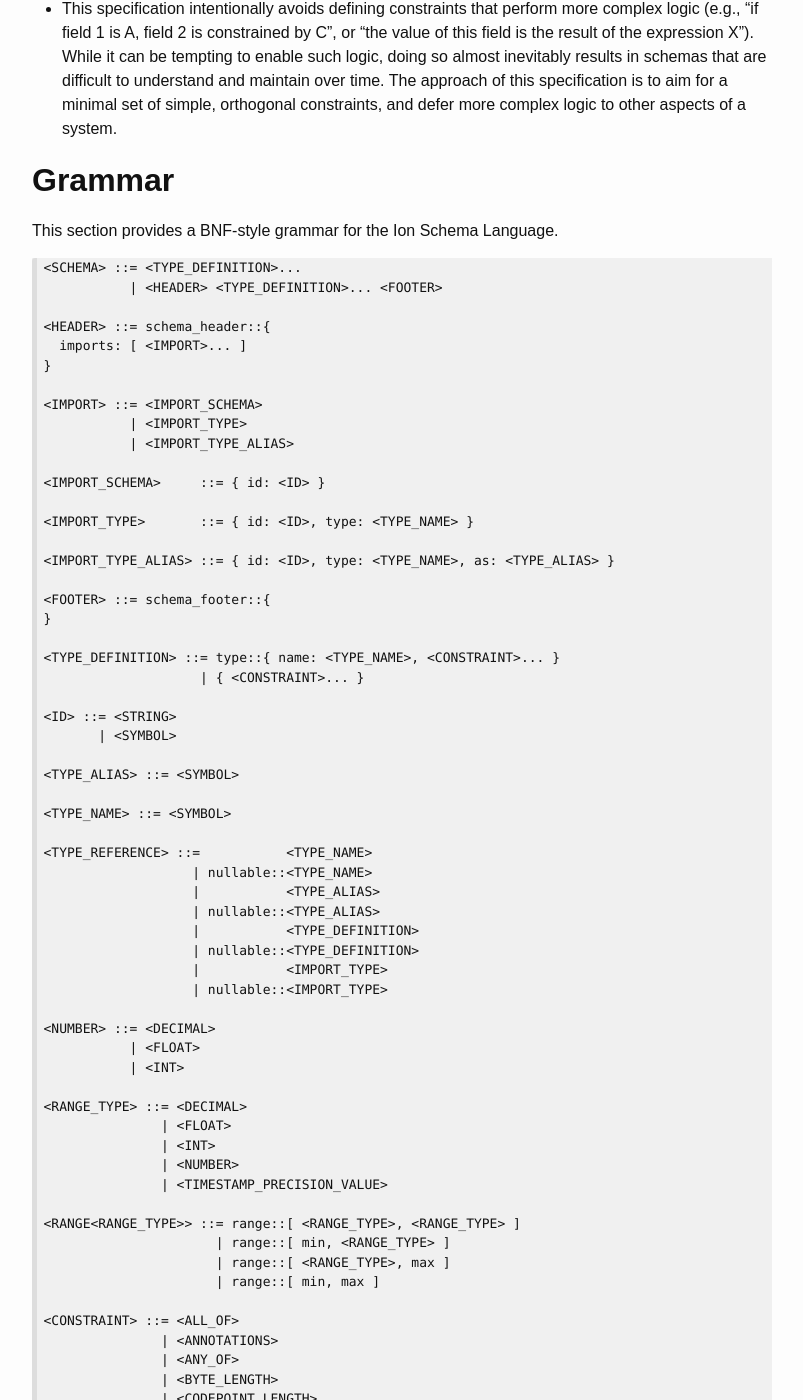
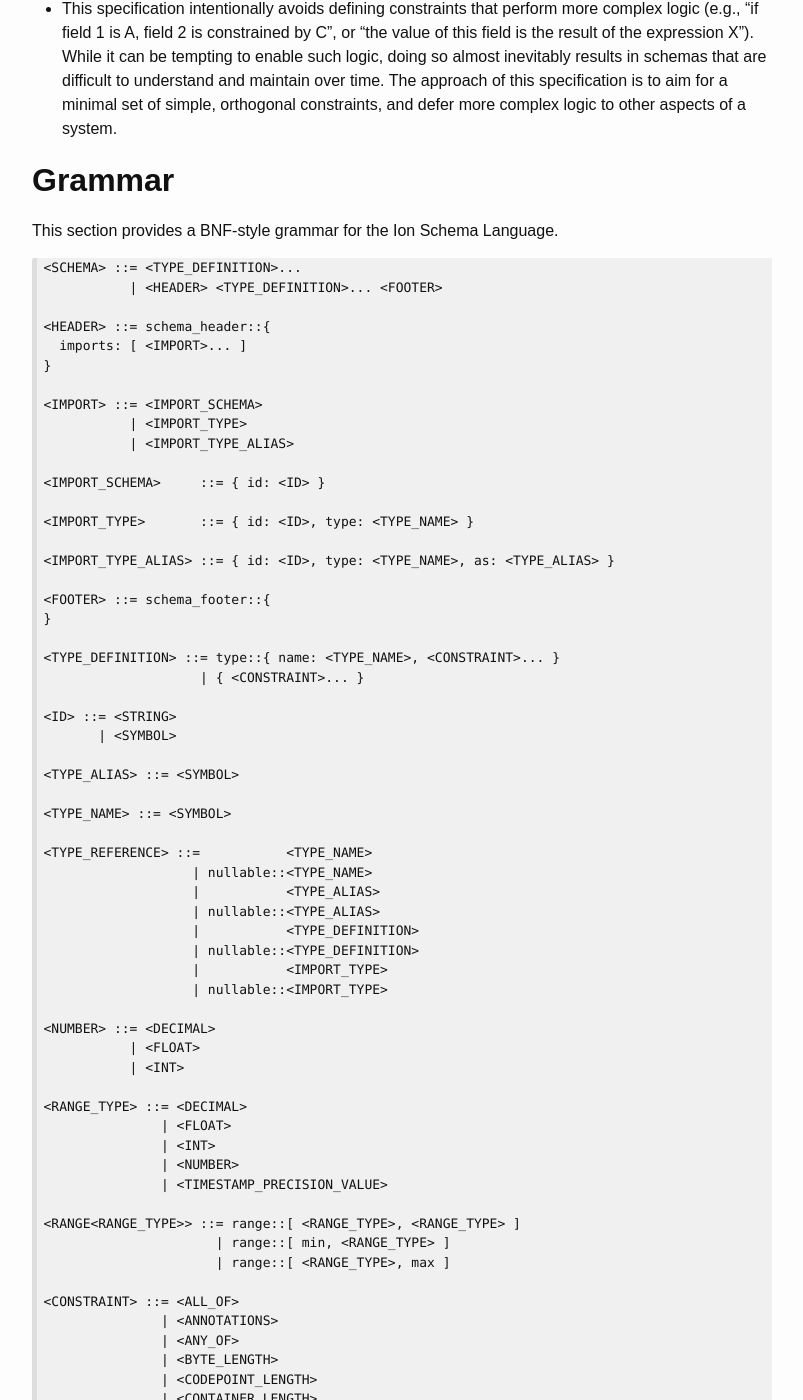
Before and after one commit to amazon-ion/ion-schema, a Jekyll site: the page built from docs/spec.md, in a window 1280 px wide and 1400 px high, scrolled down 15768 px. Shown: the whole window, without its empty margins (238-1041 px from the left). Built offline with Jekyll 4.4.1, drawn with Linux system fonts in a browser that asks for light colours; some of the changed text lies outside the part shown.

Commit message:
clarifies that 'range::[min,max]' is not valid

```diff
--- a/docs/spec.md
+++ b/docs/spec.md
@@ -262,7 +262,6 @@ such that a null value is valid.
 <code>range::[ <i>&lt;RANGE_TYPE&gt;</i>, <i>&lt;RANGE_TYPE&gt;</i> ]</code><br/>
 <code>range::[ min, <i>&lt;RANGE_TYPE&gt;</i> ]</code><br/>
 <code>range::[ <i>&lt;RANGE_TYPE&gt;</i>, max ]</code><br/>
-<code>range::[ min, max ]</code>
 
 Some constraints can be defined by a range. A range is represented by a
 list annotated with `range`, and containing two values, in order: the
@@ -850,7 +850,6 @@ This section provides a BNF-style grammar for the Ion Schema Language.
 <RANGE<RANGE_TYPE>> ::= range::[ <RANGE_TYPE>, <RANGE_TYPE> ]
                       | range::[ min, <RANGE_TYPE> ]
                       | range::[ <RANGE_TYPE>, max ]
-                      | range::[ min, max ]
 
 <CONSTRAINT> ::= <ALL_OF>
                | <ANNOTATIONS>
```
Also changed, not shown: other parts of docs/spec.md (+1 -0 lines).
